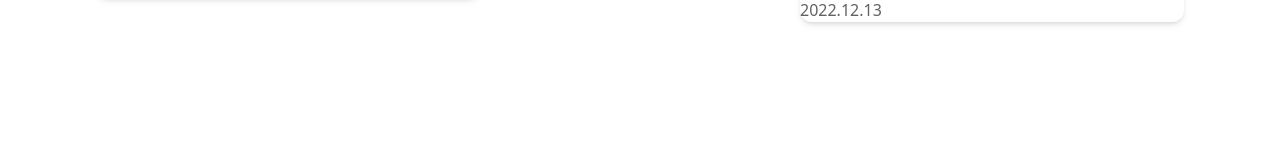
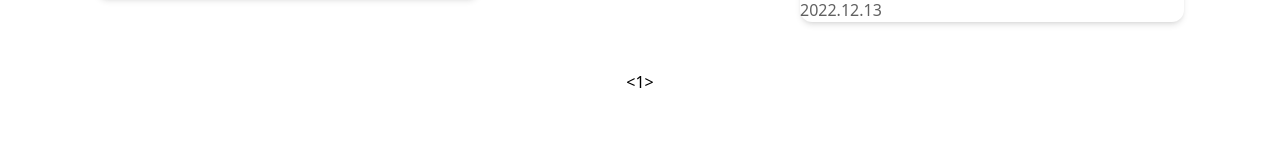
Before and after one commit to hannah-blog/blog-frontend, a Next.js app: page /develop/blog in a window 1280 px wide. Shown: the part 1421-1581 px from the top of the page. Built offline with nearby package versions, Linux system fonts and the light colour scheme; what @material-tailwind/react would draw is missing.

Commit message:
feat(page): add pagination

```diff
--- a/components/post/Post.tsx
+++ b/components/post/Post.tsx
@@ -13,7 +13,7 @@ export default function Post(props: PostProps) {
   return (
     <Link href={`/develop/blog/${showPostData.id}`}>
       <Card>
-        <CardHeader color="blue" className="relative h-56">
+        <CardHeader color="indigo" className="relative h-56">
           <img
             src={showPostData.thumbnailUrl}
             alt={`thumbnail-url`}
@@ -55,4 +55,9 @@ const Card = styled.div`
   margin-top: 1rem;
   margin-bottom: 3rem;
   position: relative;
+
+  transition: transform .2s;
+  :hover {
+    transform: scale(1.05);
+  }
 `;
--- a/pages/develop/blog/[id].tsx
+++ b/pages/develop/blog/[id].tsx
@@ -41,7 +41,7 @@ export default function DetailPost() {
 const DateWrap = styled.div`
   display: flex;
   justify-content: flex-end;
-  width: 70%;
+  width: 50%;
 `;
 
 const ThumbnailBox = styled.img`
--- a/pages/develop/blog/index.tsx
+++ b/pages/develop/blog/index.tsx
@@ -2,15 +2,21 @@ import Post from "../../../components/post/Post";
 import { postData } from "../../../data/postData";
 import styled from "styled-components";
 import { TitleText } from "../../../components/styles/styleCompnents";
+import { useState } from "react";
+import Pagination from "../../../utils/pagination";
 
 export default function Blog() {
+  const [page, setPage] = useState(1);
+  const offset = (page - 1) * 9;
+
   return <div className={"w-full"}>
     <TitleText>Develop Blog Page</TitleText>
     <BlogListBox>
-        { postData.map((post, idx) => {
+      { postData.slice(offset, offset + 9).map((post, idx) => {
         return <Post key={idx} post={post} idx={idx} />;
       })}
     </BlogListBox>
+    <Pagination total={postData.length} limit={9} page={page} setPage={setPage} />
   </div>;
 }
 
--- /dev/null
+++ b/utils/pagination.tsx
@@ -0,0 +1,36 @@
+import { Dispatch, SetStateAction } from "react";
+import { Button } from "@material-tailwind/react";
+import styled from "styled-components";
+
+interface pageInfo {
+  total: number,
+  limit: number,
+  page: number,
+  setPage: Dispatch<SetStateAction<number>>
+}
+
+export default function Pagination({total, limit, page, setPage}: pageInfo) {
+  const numPages = Math.ceil(total / limit);
+
+  return <PaginationWrap>
+    <Button color="teal" variant="text" disabled={ page === 1 } onClick={() => setPage(page - 1)}>&lt;</Button>
+    { Array.from({length: numPages}).map((_, i) => (
+      <Button
+        color="teal"
+        variant={ page === i + 1 ? "outlined" : "text"}
+        key={i}
+        onClick={() => setPage(i + 1)}
+      >
+        { i + 1}
+      </Button>
+    ))}
+    <Button color="teal" variant="text" disabled={ page === numPages } onClick={() => setPage(page + 1)}>&gt;</Button>
+  </PaginationWrap>;
+}
+
+const PaginationWrap = styled.div`
+  display: inline-flex;
+  align-items: center;
+  justify-content: center;
+  width: 100%;
+`;
```
Lines whose indentation alone changed are shown as unchanged.
